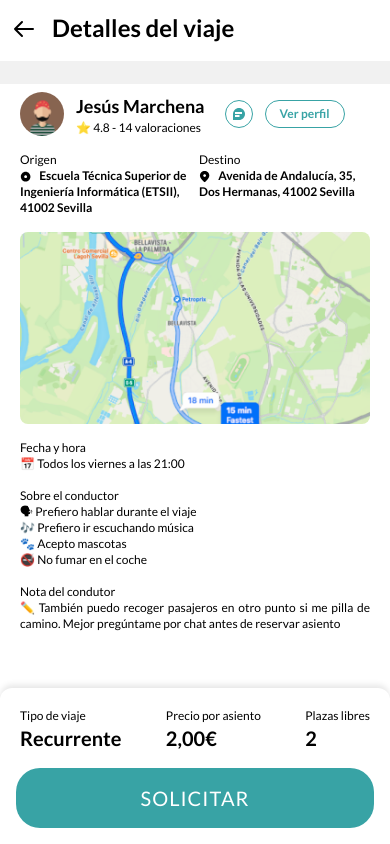
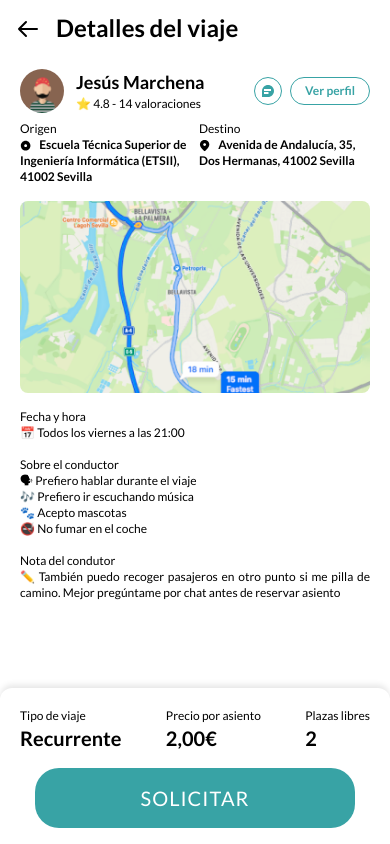
Before and after one commit to ISPP-Grupo5/BugaLink, a Next.js app in the folder bugalink-frontend/: page /ride/V1StGXR8_Z5jdHi6B-myT/detailsOne in a window 390 px wide. Built offline with nearby package versions, Linux system fonts and the light colour scheme.

Commit message:
refactor: make more responsive, prevent undefined

```diff
--- a/bugalink-frontend/components/MapPreview/index.tsx
+++ b/bugalink-frontend/components/MapPreview/index.tsx
@@ -1,9 +1,13 @@
-import Link from "next/link";
+import Link from 'next/link';
 
-export default function MapPreview() {
+export default function MapPreview({ className = '' }) {
   return (
     <Link href="/ride/V1StGXR8_Z5jdHi6B-myT/map">
-          <div className="flex flex-row items-center justify-between px-5 py-2">
+      <div
+        className={
+          'flex flex-row items-center justify-between py-2 ' + className
+        }
+      >
         <img
           src="/assets/mocks/map.png"
           className="w-full h-48 object-cover rounded-lg"
--- a/bugalink-frontend/components/ProfileHeader/index.tsx
+++ b/bugalink-frontend/components/ProfileHeader/index.tsx
@@ -11,33 +11,35 @@ export default function ProfileHeader({
   name,
   rating,
   numberOfRatings,
-  className
+  className = '',
 }: Params) {
   return (
-    <div className={`${className}`}>
+    <div
+      className={
+        'flex flex-row items-center justify-between space-x-4 ' + className
+      }
+    >
       {/* Profile header */}
-      <div className="flex flex-row items-center justify-between py-2">
-        <div className="flex flex-row items-center">
+      <div className="flex flex-row">
         <img
           src="/assets/mocks/profile1.png"
           className="w-11 h-11 rounded-full"
         />
         <div className="flex flex-col ml-3">
           <p className="text-lg font-bold leading-normal">{name}</p>
-            <p className="text-xs font-normal">⭐ {rating} - {numberOfRatings} valoraciones</p>
+          <p className="text-xs font-normal">
+            ⭐ {rating} - {numberOfRatings} valoraciones
+          </p>
         </div>
-          <div className="flex flex-col ml-5">
+      </div>
+      <div className="flex space-x-2">
         <button className="rounded-full w-7 h-7 flex items-center justify-center border border-turquoise">
           <Chat className="w-3 h-3" />
         </button>
-          </div>
-          <div className="flex flex-col ml-3">
         <button className="rounded-full w-20 h-7 flex items-center justify-center border border-turquoise">
           <p className="text-xs font-bold text-turquoise">Ver perfil</p>
         </button>
       </div>
     </div>
-      </div>
-    </div>
   );
 }
--- a/bugalink-frontend/components/buttons/Back/index.tsx
+++ b/bugalink-frontend/components/buttons/Back/index.tsx
@@ -30,13 +30,17 @@ type Params = {
   className?: string;
 };
 
-export function BackButtonText({ text, className }: Params) {
+export function BackButtonText({ text, className = '' }: Params) {
   const router = useRouter();
   return (
-    <div className="flex flex-row bg-transparent w-full mb-14 z-50">
+    <div
+      className={
+        'sticky flex flex-row bg-white w-full z-50 px-4 py-3 ' + className
+      }
+    >
       <button
         onClick={() => router.back()}
-        className={`absolute pl-3 pr-3 py-3 top-0 left-0 text-left w-full bg-white ${className}`}
+        className="top-0 left-0 text-left w-full bg-white"
       >
         <svg
           xmlns="http://www.w3.org/2000/svg"
--- a/bugalink-frontend/components/layouts/animated/index.tsx
+++ b/bugalink-frontend/components/layouts/animated/index.tsx
@@ -6,14 +6,10 @@ export default function AnimatedLayout({ children, className = '' }) {
 
     <motion.div
       className={'w-full h-screen font-lato bg-baseOrigin ' + className}
-      initial={{ x: 300, opacity: 0 }}
+      initial={{ x: 25, opacity: 0 }}
       animate={{ x: 0, opacity: 1 }}
-      exit={{ x: 300, opacity: 0 }}
-      transition={{
-        type: 'tween',
-        duration: 0.5,
-        ease: 'easeInOut',
-      }}
+      exit={{ x: -25, opacity: 0 }}
+      transition={{ duration: 0.3 }}
     >
       {children}
     </motion.div>
--- a/bugalink-frontend/components/pages/routines/common/index.tsx
+++ b/bugalink-frontend/components/pages/routines/common/index.tsx
@@ -4,7 +4,6 @@ import CTAButton from '../../../buttons/CTA';
 import PlusMinusCounter from '../../../buttons/PlusMinusCounter';
 import TextField from '../../../forms/TextField';
 import TimePicker from '../../../forms/TimePicker';
-import AnimatedLayout from '../../../layouts/animated';
 
 const MIN_FREE_SEATS = 1;
 const MAX_FREE_SEATS = 8;
--- a/bugalink-frontend/pages/_app.tsx
+++ b/bugalink-frontend/pages/_app.tsx
@@ -55,10 +55,10 @@ export default function MyApp({ Component, pageProps, router }: AppProps) {
       </Head>
       {/* Base layout for new pages */}
       <AnimatePresence mode="wait" initial={false}>
-        <MobileLayout>
+        <MobileLayout key={router.asPath}>
           <AnimatedLayout>
             {/* TODO: AnimatedLayout won't work unless it's re-rendered every time a new page is mounted */}
-            <Component {...pageProps} key={router.asPath} />
+            <Component {...pageProps} />
           </AnimatedLayout>
         </MobileLayout>
       </AnimatePresence>
--- a/bugalink-frontend/pages/request/[id]/accept.tsx
+++ b/bugalink-frontend/pages/request/[id]/accept.tsx
@@ -1,4 +1,3 @@
-import Link from 'next/link';
 import { BackButtonText } from '../../../components/buttons/Back';
 import CTAButton from '../../../components/buttons/CTA';
 import AnimatedLayout from '../../../components/layouts/animated';
@@ -10,20 +9,20 @@ export default function AcceptRequest() {
   return (
     <AnimatedLayout className="flex flex-col justify-between">
       <BackButtonText text="Solicitud de viaje" />
-      <div className="flex flex-col px-4 pb-4 pt-2 h-full overflow-y-scroll bg-white">
+      <div className="flex flex-col pb-4 pt-2 px-6 h-full overflow-y-scroll justify-between bg-white">
         {/* Profile header */}
         <ProfileHeader
           name="Jesús Marchena"
           rating="4.8"
           numberOfRatings="14"
         />
-        <div className="flex flex-row mt-4">
+        <div className="flex flex-row">
           <p className="text-sm font-normal text-dark-grey text-justify">
             Nota del pasajero
           </p>
         </div>
         <div className="flex flex-row">
-          <p className="font-bold text-justify">
+          <p className="text-justify leading-5">
             ✏️ Algunos días sueltos no haré el viaje, pero los cancelaré con un
             par de días de antelación para dejar el asiento libre a otros
             usuarios de la aplicación.
@@ -47,7 +46,7 @@ export default function AcceptRequest() {
         />
       </div>
       {/* Trip request */}
-      <div className="flex flex-col w-full items-center justify-between py-6 bg-white rounded-t-lg shadow-t-md px-4 z-50">
+      <div className="flex flex-col w-full items-center justify-between py-6 bg-white rounded-t-lg px-4 z-50">
         <div className="flex flex-row pb-3">
           <p className="text-md font-medium text-red-dark">
             No puedo llevar a este pasajero
--- a/bugalink-frontend/pages/ride/[id]/detailsOne.tsx
+++ b/bugalink-frontend/pages/ride/[id]/detailsOne.tsx
@@ -1,33 +1,31 @@
-import Link from 'next/link';
 import { BackButtonText } from '../../../components/buttons/Back';
+import CTAButton from '../../../components/buttons/CTA';
+import AnimatedLayout from '../../../components/layouts/animated';
+import MapPreview from '../../../components/MapPreview';
+import ProfileHeader from '../../../components/ProfileHeader';
+import TargetPin from '/public/assets/map-mark.svg';
 import SourcePin from '/public/assets/source-pin.svg';
-import TargetPin from '/public/assets/map-mark.svg';
-import CTAButton from '../../../components/buttons/CTA';
-import ProfileHeader from '../../../components/ProfileHeader';
-import MapPreview from '../../../components/MapPreview';
 
 export default function DetailsOne() {
   return (
-    // TODO: use AnimatedLayout everywhere via _app.tsx
-    // <AnimatedLayout>
+    <AnimatedLayout>
       <div className="flex flex-col items-center justify-center h-screen">
         <BackButtonText text="Detalles del viaje" />
-      <div className="bg-white pb-44 overflow-y-scroll max-h-full">
+        <div className="bg-white px-5 pt-2 pb-44 overflow-y-scroll h-full">
           {/* Profile header */}
           <ProfileHeader
             name="Jesús Marchena"
             rating="4.8"
             numberOfRatings="14"
-          className="px-5"
           />
           {/* Source and target destinations */}
-        <div className="grid grid-cols-2 px-5 py-2 gap-2">
+          <div className="grid grid-cols-2 py-2 gap-2">
             <div>
               <p className="text-xs font-normal">Origen</p>
               <p className="text-xs font-bold">
                 <SourcePin className="inline mr-2" />
-              Escuela Técnica Superior de Ingeniería Informática (ETSII), 41002
-              Sevilla
+                Escuela Técnica Superior de Ingeniería Informática (ETSII),
+                41002 Sevilla
               </p>
             </div>
             <div>
@@ -41,13 +39,13 @@ export default function DetailsOne() {
           {/* Map preview */}
           <MapPreview />
           {/* Details */}
-        <div className="px-5 py-2">
+          <div className="py-2">
             <p className="text-xs font-normal">Fecha y hora</p>
             <p className="text-xs font-medium text-justify">
               📅 Todos los viernes a las 21:00
             </p>
           </div>
-        <div className="px-5 py-2">
+          <div className="py-2">
             <p className="text-xs font-normal">Sobre el conductor</p>
             <p className="text-xs font-medium text-justify">
               🗣 Prefiero hablar durante el viaje
@@ -55,12 +53,14 @@ export default function DetailsOne() {
             <p className="text-xs font-medium text-justify">
               🎶 Prefiero ir escuchando música
             </p>
-          <p className="text-xs font-medium text-justify">🐾 Acepto mascotas</p>
+            <p className="text-xs font-medium text-justify">
+              🐾 Acepto mascotas
+            </p>
             <p className="text-xs font-medium text-justify">
               🚭 No fumar en el coche
             </p>
           </div>
-        <div className="px-5 py-2">
+          <div className="py-2">
             <p className="text-xs font-normal">Nota del condutor</p>
             <p className="text-xs font-medium text-justify">
               ✏️ También puedo recoger pasajeros en otro punto si me pilla de
@@ -69,8 +69,8 @@ export default function DetailsOne() {
           </div>
         </div>
         {/* Trip request */}
-      <div className="w-full absolute bottom-0 bg-white rounded-t-xl shadow-t-md pt-5">
-        <div className="flex flex-row items-center justify-between px-5">
+        <div className="w-full absolute bottom-0 bg-white rounded-t-xl shadow-t-md pt-5 px-5">
+          <div className="flex flex-row items-center justify-between">
             <div className="flex flex-col">
               <p className="text-xs font-normal">Tipo de viaje</p>
               <p className="text-xl font-bold">Recurrente</p>
@@ -89,6 +89,6 @@ export default function DetailsOne() {
           </div>
         </div>
       </div>
-    // </AnimatedLayout>
+    </AnimatedLayout>
   );
 }
--- a/bugalink-frontend/pages/ride/[id]/map/index.tsx
+++ b/bugalink-frontend/pages/ride/[id]/map/index.tsx
@@ -1,14 +1,15 @@
 import { motion } from 'framer-motion';
 import { BackButton } from '../../../../components/buttons/Back';
+import AnimatedLayout from '../../../../components/layouts/animated';
 import Car from '/public/assets/car.svg';
 import Progress from '/public/assets/progress.svg';
 
 export default function RideMap() {
   return (
-    <>
+    <AnimatedLayout>
       <BackButton />
-      <img src="/assets/mocks/map.png" className="w-full" />
-      <div className="absolute w-full bottom-0 bg-white rounded-t-3xl drop-shadow-md grid grid-rows-2 px-5 py-6 z-10">
+      <img src="/assets/mocks/map.png" className="w-full object-cover h-full" />
+      <div className="sticky w-full -mt-6 bottom-0 bg-white rounded-t-3xl drop-shadow-md grid grid-rows-2 px-5 py-6 z-10">
         <span className="grid grid-cols-2 mb-4">
           <div className="text-left text-ellipsis">
             <p className="font-light text-gray text-xs">Origen</p>
@@ -38,7 +39,7 @@ export default function RideMap() {
           </span>
         </div>
       </div>
-    </>
+    </AnimatedLayout>
   );
 }
 
--- a/bugalink-frontend/styles/globals.css
+++ b/bugalink-frontend/styles/globals.css
@@ -48,7 +48,7 @@ html {
 }
 
 body {
-  overscroll-behavior-y: contain;
+  overscroll-behavior: none;
 }
 
 a {
@@ -77,7 +77,9 @@ a {
   }
 }
 
-img svg button {
+img,
+svg,
+button {
   user-select: none;
 }
 
```
Lines whose indentation alone changed are shown as unchanged.
